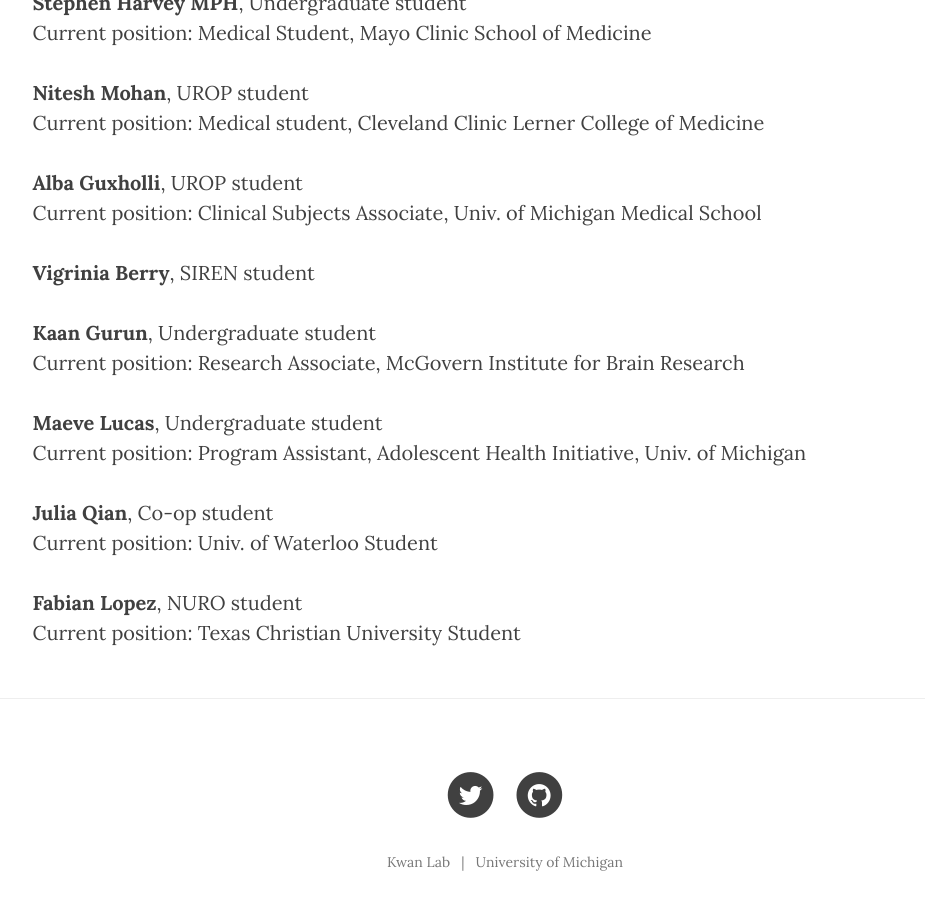
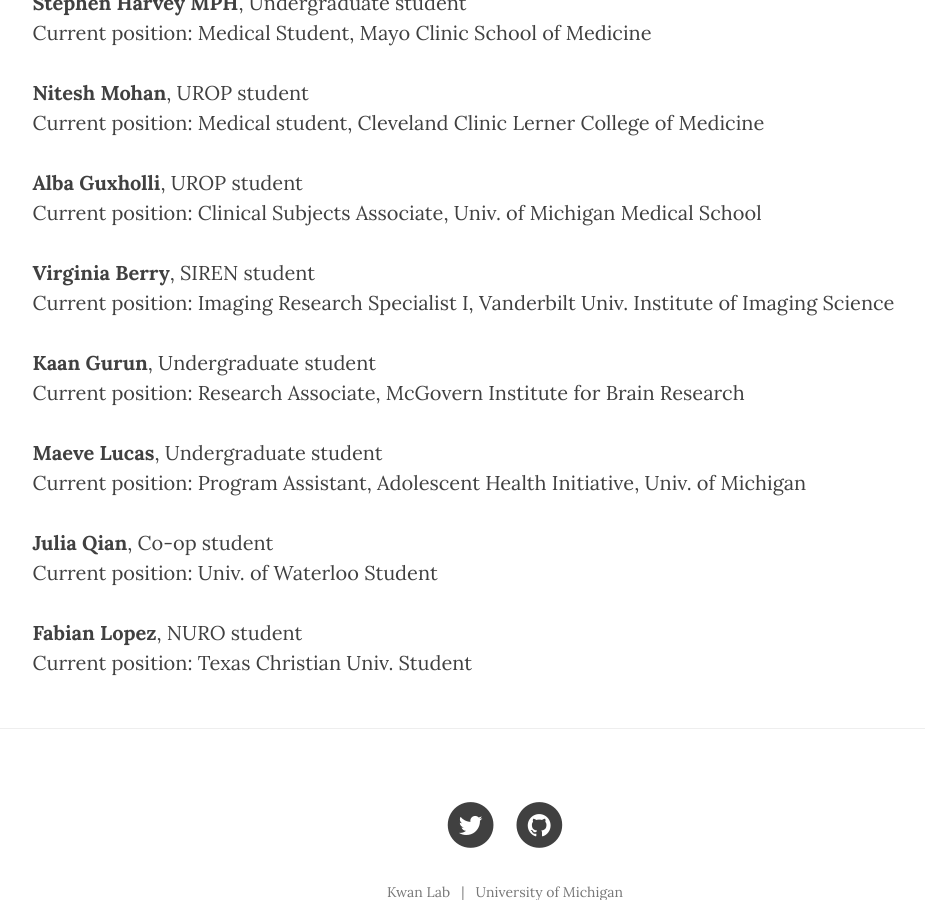
Before and after one commit to thekwanlab/website, a Jekyll site: the page built from people.md, in a window 1280 px wide and 900 px high, scrolled down 4832 px. Shown: the whole window, without its empty margins (135-1060 px from the left). Built offline with Jekyll 4.4.1, drawn with Linux system fonts in a browser that asks for light colours; nearby versions of some CDN libraries.

Commit message:
Update Alumni Info

```diff
--- a/people.md
+++ b/people.md
@@ -210,7 +210,8 @@ Current position: Medical student, Cleveland Clinic Lerner College of Medicine
 **Alba Guxholli**, UROP student
 Current position: Clinical Subjects Associate, Univ. of Michigan Medical School
 
-**Vigrinia Berry**, SIREN student
+**Virginia Berry**, SIREN student
+Current position: Imaging Research Specialist I,  Vanderbilt Univ. Institute of Imaging Science
 
 **Kaan Gurun**, Undergraduate student
 Current position: Research Associate, McGovern Institute for Brain Research
@@ -222,4 +223,4 @@ Current position: Program Assistant, Adolescent Health Initiative, Univ. of Mich
 Current position: Univ. of Waterloo Student
 
 **Fabian Lopez**, NURO student
-Current position: Texas Christian University Student
+Current position: Texas Christian Univ. Student
```
